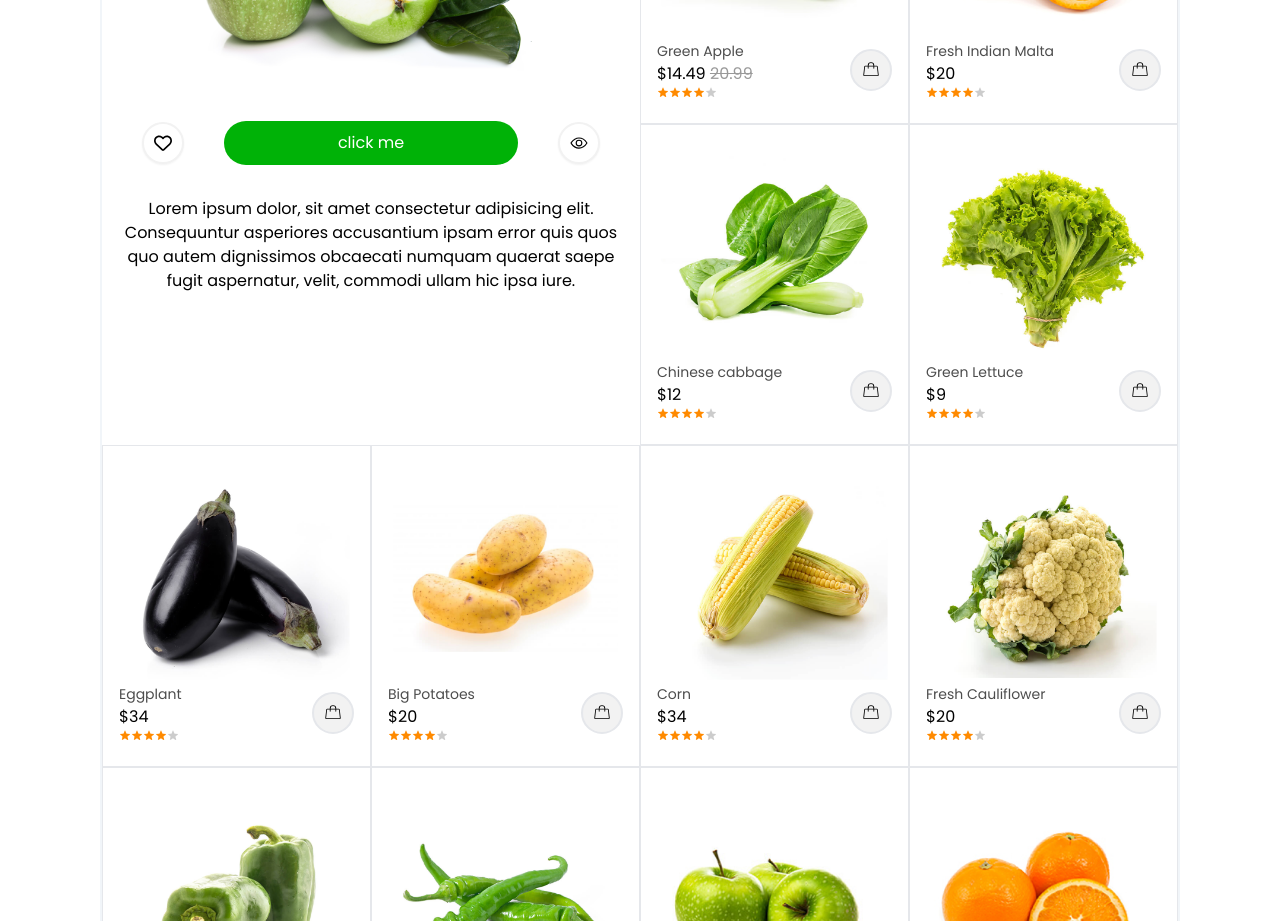
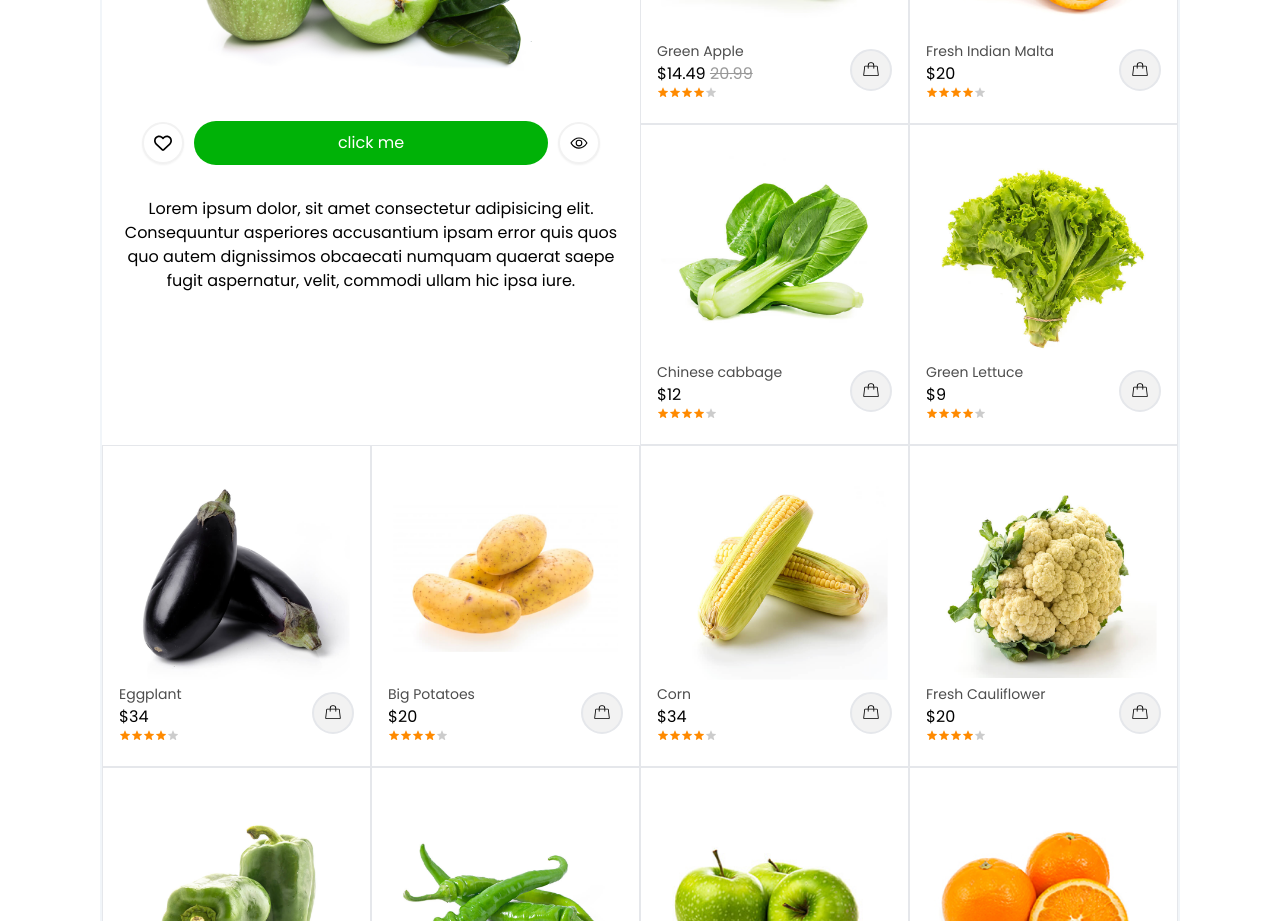
Before and after one commit to KodeNinj/Ecobazar, a Next.js app: page / in a window 1280 px wide. Shown: the part 4140-5061 px from the top of the page. Built offline with nearby package versions, Linux system fonts and the light colour scheme.

Commit message:
updated the box

```diff
--- a/src/components/HotDeals/index.tsx
+++ b/src/components/HotDeals/index.tsx
@@ -27,7 +27,7 @@ const HotDeals = () => {
 								className="p-[10px] bg-white rounded-full border-[2px] border-[var(--iconBg)] shadow-sm flex items-center justify-center">
 								<FaRegHeart size={18} />
 							</Link>
-							<button className="px-[24px] py-[10px] bg-[var(--Primary)] text-white flex-1 rounded-full mx-[40px]">
+							<button className="px-[24px] py-[10px] bg-[var(--Primary)] text-white flex-1 rounded-full mx-[10px]">
 								click me
 							</button>
 							<Link
```
